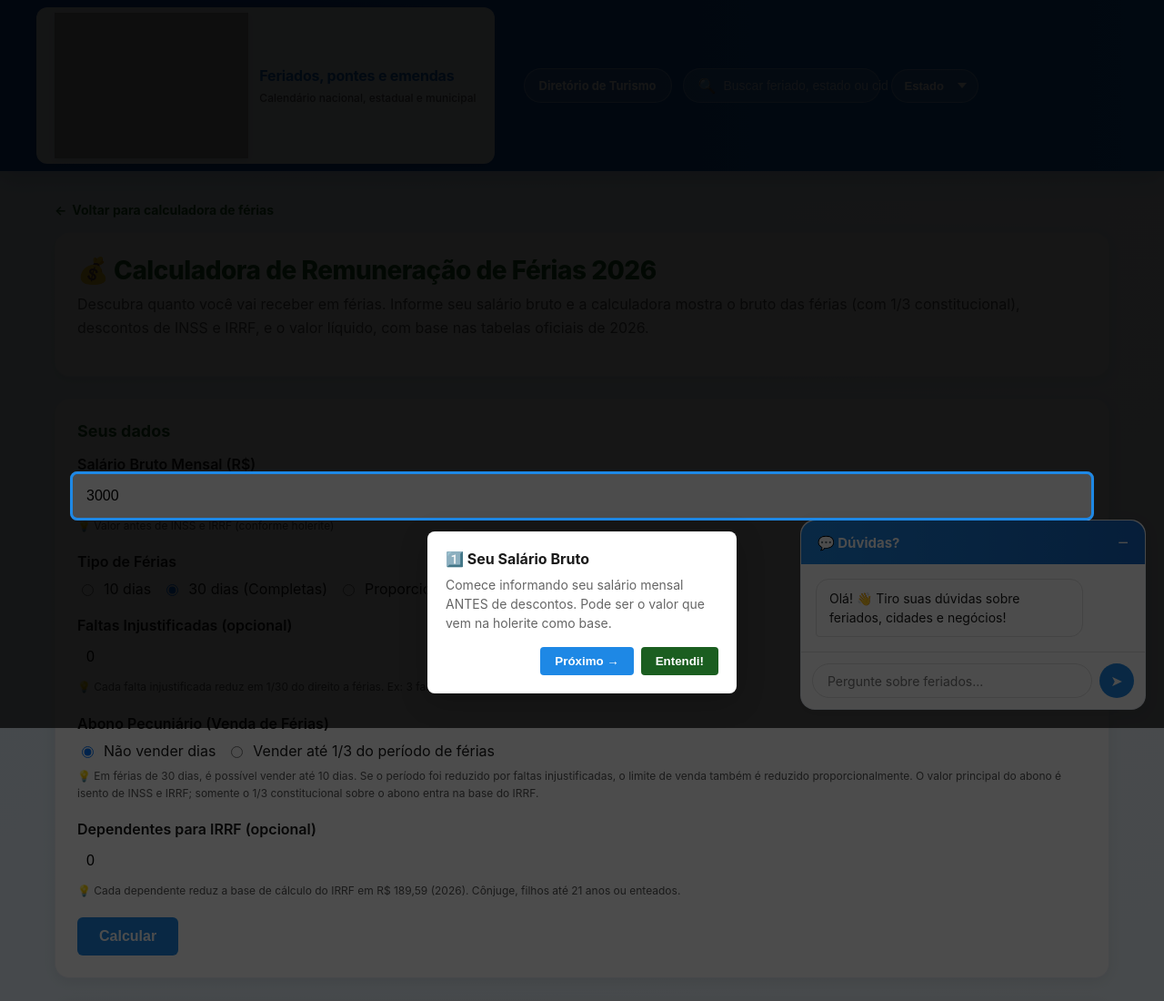
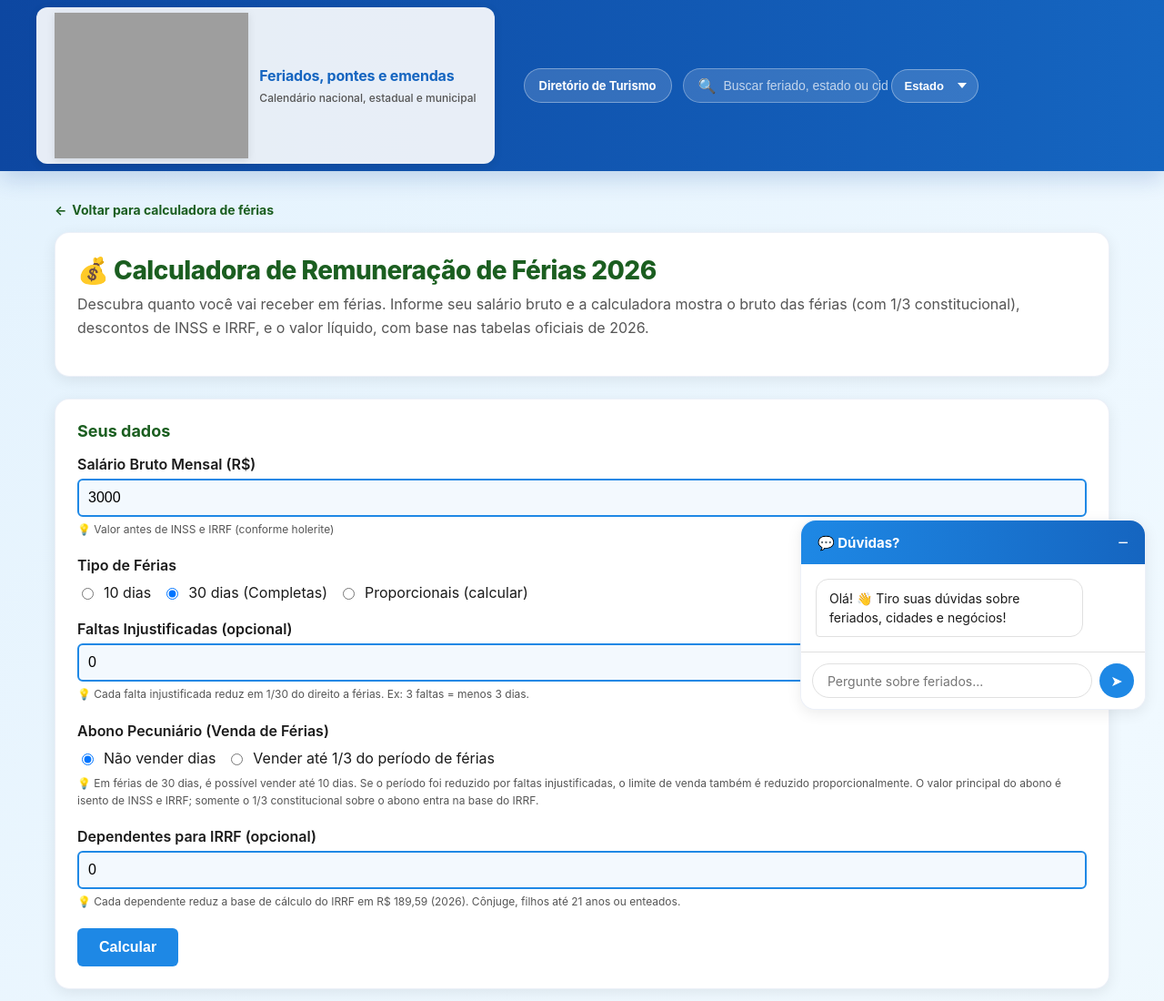
Before and after one commit to leanttro/leanttro_f, a Flask app: page /calculadora-ferias/ in a window 1280 px wide. Shown: the top 1100 px of the page at 91% size. Run offline with Flask 3, Linux system fonts and the light colour scheme; data that the repository does not hold is empty; some libraries are stand-ins or nearby versions; grey boxes are pictures that could not be loaded.

Commit message:
Update calculadora_ferias.html

```diff
--- a/templates/calculadora_ferias.html
+++ b/templates/calculadora_ferias.html
@@ -50,11 +50,11 @@
         type="number"
         id="salario-bruto"
         name="salario-bruto"
-        placeholder="Ex: 3000.00"
+        placeholder="➡️ PREENCHA AQUI seu salário (Ex: 3000.00)"
         min="0"
         step="0.01"
         value="3000"
-        style="width: 100%; padding: 10px; border: 1px solid var(--borda); border-radius: 6px; font-size: 16px;"
+        style="width: 100%; padding: 10px; border: 2px solid var(--azul-medio); border-radius: 6px; font-size: 16px; background: rgba(30, 136, 229, 0.05);"
       >
       <p style="font-size: 12px; color: var(--texto-claro); margin-top: 4px;">
         💡 Valor antes de INSS e IRRF (conforme holerite)
@@ -89,12 +89,12 @@
         type="number"
         id="meses-trabalhados"
         name="meses-trabalhados"
-        placeholder="Ex: 8"
+        placeholder="➡️ PREENCHA AQUI (Ex: 8 meses)"
         min="0"
         max="12"
         step="1"
         value="8"
-        style="width: 100%; padding: 10px; border: 1px solid var(--borda); border-radius: 6px; font-size: 16px;"
+        style="width: 100%; padding: 10px; border: 2px solid var(--azul-medio); border-radius: 6px; font-size: 16px; background: rgba(30, 136, 229, 0.05);"
       >
       <p style="font-size: 12px; color: var(--texto-claro); margin-top: 4px;">
         💡 Período aquisitivo = últimos 12 meses na empresa. Meses com ≥15 dias contam como mês cheio.
@@ -110,12 +110,12 @@
         type="number"
         id="faltas-injustificadas"
         name="faltas-injustificadas"
-        placeholder="Ex: 0"
+        placeholder="➡️ PREENCHA AQUI (Ex: 0)"
         min="0"
         max="30"
         step="1"
         value="0"
-        style="width: 100%; padding: 10px; border: 1px solid var(--borda); border-radius: 6px; font-size: 16px;"
+        style="width: 100%; padding: 10px; border: 2px solid var(--azul-medio); border-radius: 6px; font-size: 16px; background: rgba(30, 136, 229, 0.05);"
       >
       <p style="font-size: 12px; color: var(--texto-claro); margin-top: 4px;">
         💡 Cada falta injustificada reduz em 1/30 do direito a férias. Ex: 3 faltas = menos 3 dias.
@@ -149,12 +149,12 @@
         type="number"
         id="dependentes"
         name="dependentes"
-        placeholder="Ex: 0"
+        placeholder="➡️ PREENCHA AQUI (Ex: 0)"
         min="0"
         max="10"
         step="1"
         value="0"
-        style="width: 100%; padding: 10px; border: 1px solid var(--borda); border-radius: 6px; font-size: 16px;"
+        style="width: 100%; padding: 10px; border: 2px solid var(--azul-medio); border-radius: 6px; font-size: 16px; background: rgba(30, 136, 229, 0.05);"
       >
       <p style="font-size: 12px; color: var(--texto-claro); margin-top: 4px;">
         💡 Cada dependente reduz a base de cálculo do IRRF em R$ 189,59 (2026). Cônjuge, filhos até 21 anos ou enteados.
@@ -566,178 +566,7 @@ document.getElementById('form-ferias').addEventListener('submit', function(e) {
 window.addEventListener('load', function() {
   const event = new Event('submit');
   document.getElementById('form-ferias').dispatchEvent(event);
-
-  // Mostrar tutorial após 800ms
-  setTimeout(iniciarTutorial, 800);
 });
-
-// ════════════════════════════════════════════════════════════
-// TUTORIAL INTERATIVO COM SPOTLIGHT
-// ════════════════════════════════════════════════════════════
-
-function iniciarTutorial() {
-  const tutorialAtivo = localStorage.getItem('tutorial-ferias-visto');
-  if (tutorialAtivo) return;
-
-  localStorage.setItem('tutorial-ferias-visto', 'true');
-
-  const passos = [
-    {
-      elemento: '#salario-bruto',
-      titulo: '1️⃣ Seu Salário Bruto',
-      descricao: 'Comece informando seu salário mensal ANTES de descontos. Pode ser o valor que vem na holerite como base.',
-      posicao: 'abaixo'
-    },
-    {
-      elemento: '#tipo-ferias-group',
-      titulo: '2️⃣ Tipo de Férias',
-      descricao: 'Escolha entre 10 dias, 30 dias completos, ou calcule férias proporcionais (se trabalhou menos de um ano).',
-      posicao: 'abaixo'
-    },
-    {
-      elemento: 'button[type="submit"]',
-      titulo: '3️⃣ Calcular',
-      descricao: 'Clique aqui para ver quanto você vai receber em férias (bruto, descontos e líquido).',
-      posicao: 'acima'
-    },
-    {
-      elemento: '#resultado-card',
-      titulo: '4️⃣ Seu Resultado',
-      descricao: 'Aqui aparece QUANTO VOCÊ VAI RECEBER ao voltar do período de férias, após todos os descontos (INSS e IRRF).',
-      posicao: 'abaixo'
-    }
-  ];
-
-  let passoAtual = 0;
-
-  function mostrarPasso(indice) {
-    passoAtual = indice;
-    const passo = passos[indice];
-    const elemento = document.querySelector(passo.elemento);
-
-    if (!elemento) {
-      encerrarTutorial();
-      return;
-    }
-
-    const overlay = document.getElementById('tutorial-overlay') || criarOverlay();
-    const spotlight = document.getElementById('tutorial-spotlight') || criarSpotlight();
-    const popover = document.getElementById('tutorial-popover') || criarPopover();
-
-    const rect = elemento.getBoundingClientRect();
-    const scrollTop = window.scrollY || document.documentElement.scrollTop;
-
-    spotlight.style.left = (rect.left - 8) + 'px';
-    spotlight.style.top = (rect.top + scrollTop - 8) + 'px';
-    spotlight.style.width = (rect.width + 16) + 'px';
-    spotlight.style.height = (rect.height + 16) + 'px';
-    spotlight.style.display = 'block';
-
-    let top = rect.bottom + scrollTop + 20;
-    if (passo.posicao === 'acima') {
-      top = rect.top + scrollTop - 150;
-    }
-
-    let botoesHTML = '<div style="display: flex; gap: 8px; justify-content: flex-end; flex-wrap: wrap;">';
-
-    if (indice > 0) {
-      botoesHTML += '<button class="tutorial-btn-anterior" style="padding: 8px 16px; background: #999; color: white; border: none; border-radius: 4px; cursor: pointer; font-weight: 600;">← Anterior</button>';
-    }
-
-    if (indice < passos.length - 1) {
-      botoesHTML += '<button class="tutorial-btn-proximo" style="padding: 8px 16px; background: var(--azul-medio); color: white; border: none; border-radius: 4px; cursor: pointer; font-weight: 600;">Próximo →</button>';
-    }
-
-    botoesHTML += '<button class="tutorial-btn-fechar" style="padding: 8px 16px; background: var(--verde-escuro); color: white; border: none; border-radius: 4px; cursor: pointer; font-weight: 600;">Entendi!</button></div>';
-
-    popover.innerHTML = `
-      <h3 style="margin: 0 0 8px 0; font-size: 16px; font-weight: 700;">${passo.titulo}</h3>
-      <p style="margin: 0 0 16px 0; font-size: 14px; color: #666; line-height: 1.5;">${passo.descricao}</p>
-      ${botoesHTML}
-    `;
-
-    popover.style.top = top + 'px';
-    popover.style.left = '50%';
-    popover.style.transform = 'translateX(-50%)';
-    popover.style.display = 'block';
-
-    const btnProximo = popover.querySelector('.tutorial-btn-proximo');
-    const btnAnterior = popover.querySelector('.tutorial-btn-anterior');
-    const btnFechar = popover.querySelector('.tutorial-btn-fechar');
-
-    if (btnProximo) btnProximo.addEventListener('click', () => mostrarPasso(indice + 1));
-    if (btnAnterior) btnAnterior.addEventListener('click', () => mostrarPasso(indice - 1));
-    if (btnFechar) btnFechar.addEventListener('click', encerrarTutorial);
-
-    overlay.style.display = 'block';
-
-    setTimeout(() => {
-      elemento.scrollIntoView({ behavior: 'smooth', block: 'center' });
-    }, 100);
-  }
-
-  function criarOverlay() {
-    const overlay = document.createElement('div');
-    overlay.id = 'tutorial-overlay';
-    overlay.style.cssText = `
-      position: fixed;
-      top: 0;
-      left: 0;
-      width: 100%;
-      height: 100%;
-      background: rgba(0, 0, 0, 0.7);
-      z-index: 9998;
-      pointer-events: none;
-    `;
-    document.body.appendChild(overlay);
-    return overlay;
-  }
-
-  function criarSpotlight() {
-    const spotlight = document.createElement('div');
-    spotlight.id = 'tutorial-spotlight';
-    spotlight.style.cssText = `
-      position: fixed;
-      border: 3px solid var(--azul-medio);
-      border-radius: 8px;
-      box-shadow: 0 0 0 9999px rgba(0, 0, 0, 0.7);
-      z-index: 9999;
-      pointer-events: none;
-      transition: all 0.3s ease;
-    `;
-    document.body.appendChild(spotlight);
-    return spotlight;
-  }
-
-  function criarPopover() {
-    const popover = document.createElement('div');
-    popover.id = 'tutorial-popover';
-    popover.style.cssText = `
-      position: fixed;
-      background: white;
-      padding: 20px;
-      border-radius: 8px;
-      box-shadow: 0 8px 32px rgba(0, 0, 0, 0.2);
-      z-index: 9999;
-      max-width: 340px;
-      font-family: inherit;
-    `;
-    document.body.appendChild(popover);
-    return popover;
-  }
-
-  function encerrarTutorial() {
-    const overlay = document.getElementById('tutorial-overlay');
-    const spotlight = document.getElementById('tutorial-spotlight');
-    const popover = document.getElementById('tutorial-popover');
-
-    if (overlay) overlay.remove();
-    if (spotlight) spotlight.remove();
-    if (popover) popover.remove();
-  }
-
-  mostrarPasso(0);
-}
 </script>
 
 {% endblock %}
```
